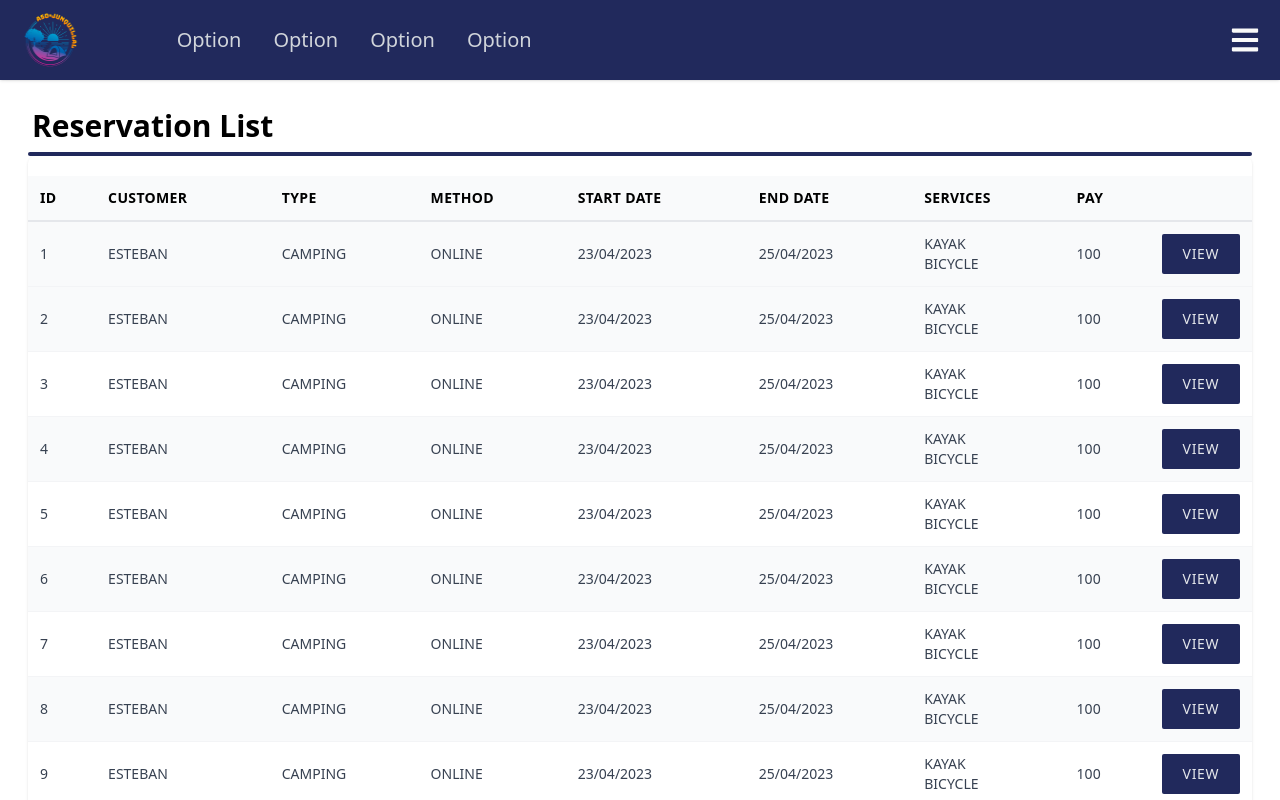
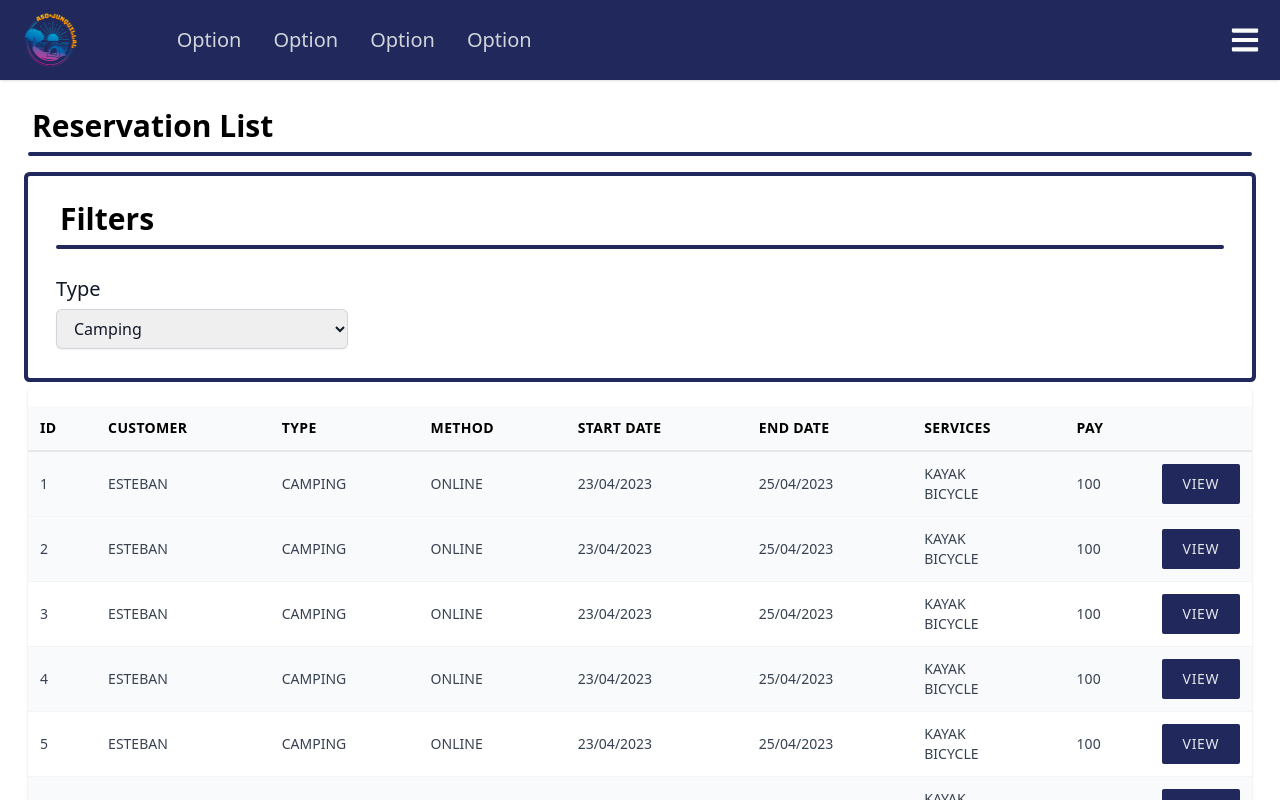
Before and after one commit to estebancb03/LosOsitos_ci0128_23a, a React (Vite) app in the folder src/Frontend/: page /operator/reservation-list in a window 1280 px wide. Shown: the top 800 px of the page. Built offline with nearby package versions, Linux system fonts and the light colour scheme.

Commit message:
Se agrega comboBox para el filtro de tipo

```diff
--- a/src/Frontend/src/pages/ReservationList.jsx
+++ b/src/Frontend/src/pages/ReservationList.jsx
@@ -3,13 +3,14 @@ import { useEffect, useState } from "react";
 import Title from "../components/Title";
 import Modal from "../components/Modal";
 import Table from "../components/Table/Table";
-import Container from "../components/Containers/Container";
 import Footer from "../components/Footer/Footer";
 import Button from "../components/Buttons/Button";
 import NavMenu from "../components/NavMenu/NavMenu";
 import TableItem from "../components/Table/TableItem";
+import Container from "../components/Containers/Container";
 import InputButton from "../components/Buttons/InputButton";
 import DropDownSelect from "../components/Buttons/DropDownSelect";
+import FiltersContainer from "../components/Containers/FiltersContainer";
 
 import ReservationTestData from "../data/ReservationTestData";
 
@@ -75,6 +76,17 @@ const ReservationList = () => {
     <>
       <NavMenu />
       <Container>
+        <Title name="Reservation List" />
+        <FiltersContainer>
+          <span className="">
+            <DropDownSelect
+              text="Type"
+              selectedOption="Camping"
+              disabled={false}
+              options={["Picnic", "Camping"]}
+            />
+          </span>
+        </FiltersContainer>
         {/* Modal elements */}
         <Modal
           state={viewModal}
@@ -102,20 +114,14 @@ const ReservationList = () => {
                 text="Type"
                 selectedOption="Camping"
                 disabled={disabledElements}
-                options={[
-                  "Picnic",
-                  "Camping",
-                ]}
+                options={["Picnic", "Camping"]}
               />
             </span>
             <span className="">
               <DropDownSelect
                 text="Method"
                 disabled={disabledElements}
-                options={[
-                  "Online",
-                  "In the place"
-                ]}
+                options={["Online", "In the place"]}
               />
             </span>
           </div>
@@ -220,7 +226,6 @@ const ReservationList = () => {
         </Modal>
 
         {/* Table elements */}
-        <Title name="Reservation List" />
         <Table colums={tableColumns}>
           {reservationRecords.map((record, index) => (
             <TableItem
```
